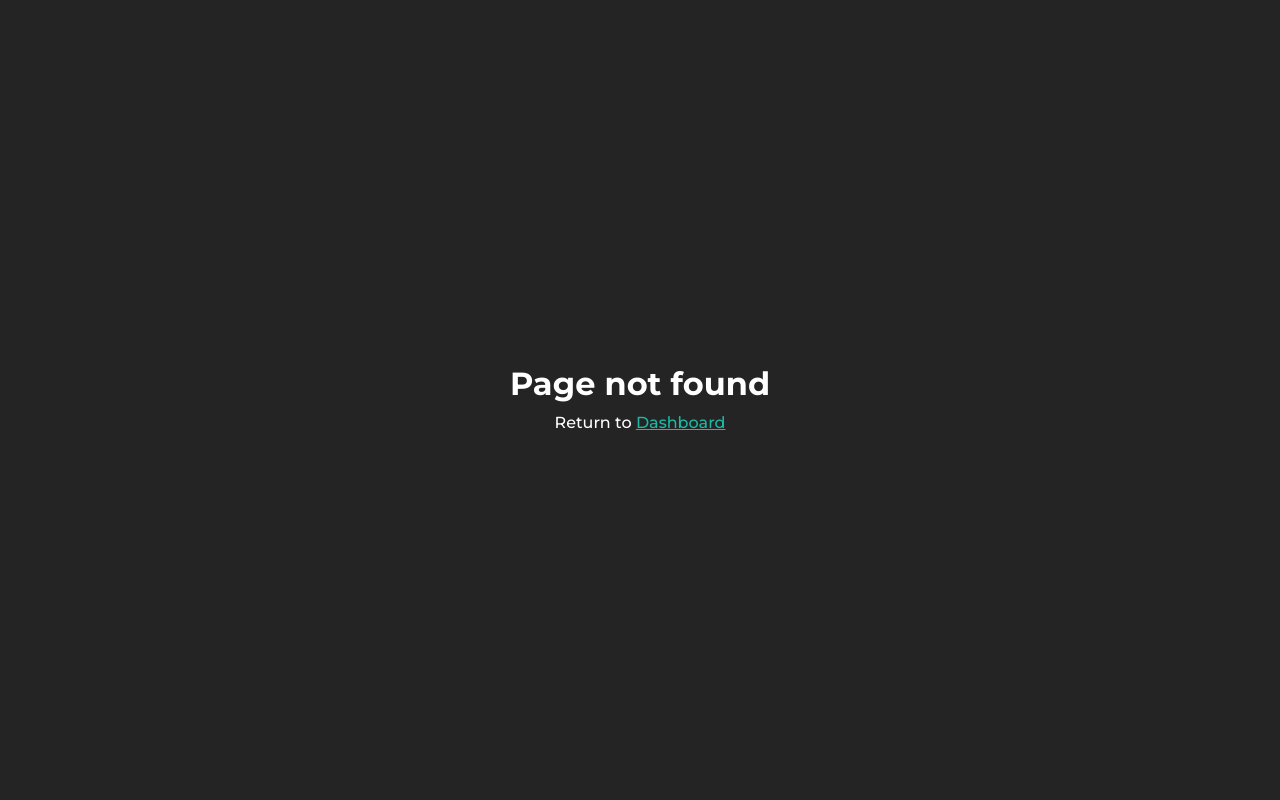
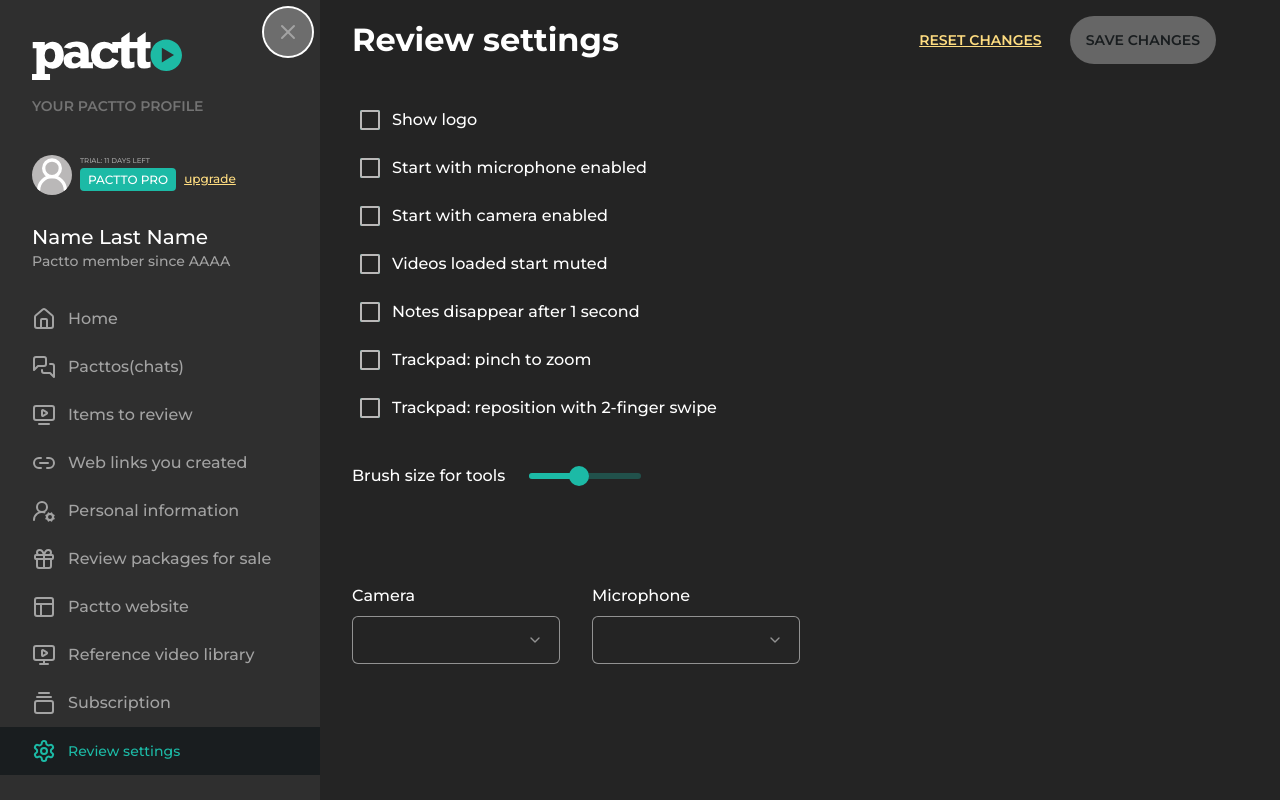
Before and after one commit to codi-Andre/pactto, a React (Vite) app: page /review-settings in a window 1280 px wide. Before the commit this address had no page. Built offline with nearby package versions, Linux system fonts and the light colour scheme.

Commit message:
feat: add review settings page

```diff
--- /dev/null
+++ b/src/pages/review-settings/review-settings.tsx
@@ -0,0 +1,59 @@
+import { DashBoardHeader } from "@/components/dashboard-header/dashboard-header"
+import { Button } from "@/components/ui/button"
+import { Checkbox } from "@/components/ui/check-box"
+import { Select } from "@/components/ui/select"
+import { Slider } from "@/components/ui/slider"
+import { useState } from "react"
+
+export function ReviewSettings() {
+  const [brushSize, setBrushSize] = useState<[number]>([3])
+
+  return (
+    <section className="grid grid-cols-1 sm:grid-cols-2">
+      <DashBoardHeader title="Review settings">
+        <div className="flex justify-center gap-3 sm:mx-8 sm:justify-end">
+          <Button variant="muted">reset changes</Button>
+          <Button disabled>save changes</Button>
+        </div>
+      </DashBoardHeader>
+
+      <form className="col-span-2 m-4 sm:mx-8">
+        <fieldset>
+          <Checkbox label="Show logo" />
+          <Checkbox label="Start with microphone enabled" />
+          <Checkbox label="Start with camera enabled" />
+          <Checkbox label="Videos loaded start muted" />
+          <Checkbox label="Notes disappear after 1 second" />
+          <Checkbox label="Trackpad: pinch to zoom" />
+          <Checkbox label="Trackpad: reposition with 2-finger swipe" />
+        </fieldset>
+
+        <fieldset className="mt-8 flex flex-col gap-12">
+          <div className="flex items-center gap-6">
+            <span>Brush size for tools</span>
+            <Slider
+              label="Brush size for tools"
+              max={7}
+              min={1}
+              range={brushSize}
+              setRange={setBrushSize}
+            />
+          </div>
+
+          <div></div>
+
+          <div className="flex flex-wrap gap-8">
+            <label className="flex flex-col gap-2" htmlFor="Camera">
+              Camera
+              <Select list={[" "]} />
+            </label>
+            <label className="flex flex-col gap-2" htmlFor="Microphone">
+              Microphone
+              <Select id="Microphone" list={[" "]} flex1 />
+            </label>
+          </div>
+        </fieldset>
+      </form>
+    </section>
+  )
+}
--- a/src/routes.tsx
+++ b/src/routes.tsx
@@ -12,6 +12,7 @@ import { Packages } from "./pages/packages/packages"
 import { Profile } from "./pages/profile/profile"
 import { Library } from "./pages/library/library"
 import { Subscription } from "./pages/subscription/subscription"
+import { ReviewSettings } from "./pages/review-settings/review-settings"
 
 export const router = createBrowserRouter([
   {
@@ -59,6 +60,10 @@ export const router = createBrowserRouter([
             path: "/subscription",
             element: <Subscription />,
           },
+          {
+            path: "/review-settings",
+            element: <ReviewSettings />,
+          },
         ],
       },
     ],
```
